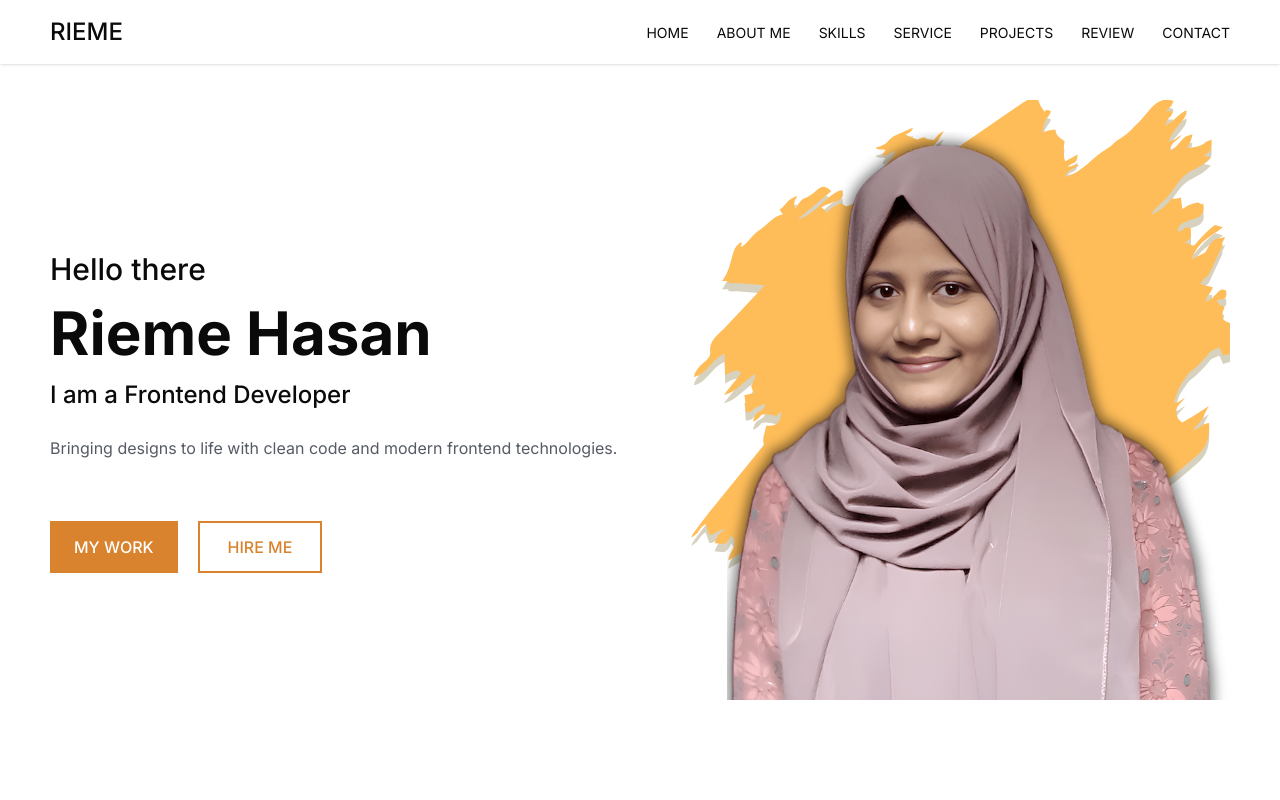
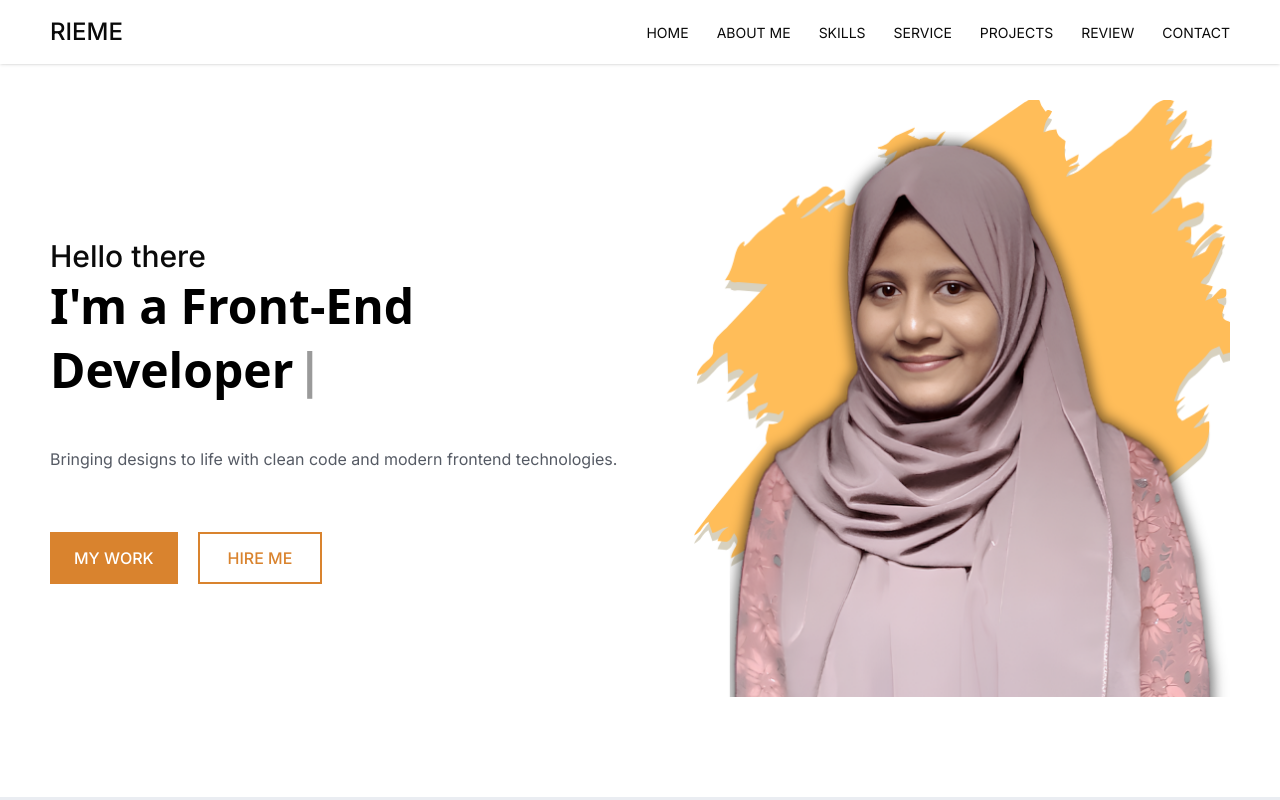
Before and after one commit to riemetoba/Rieme_portfolio, a React (Vite) app: page / in a window 1280 px wide. Shown: the top 800 px of the page. Built offline with nearby package versions, Linux system fonts and the light colour scheme.

Commit message:
update: typeWriter part

```diff
--- a/src/components/layouts/Banner.jsx
+++ b/src/components/layouts/Banner.jsx
@@ -1,32 +1,54 @@
-import Container from "../Container"
-import Image from "../Image"
-import toba from "/src/assets/toba.png"
-import { Typewriter } from 'react-simple-typewriter';
-
+import Container from "../Container";
+import Image from "../Image";
+import toba from "/src/assets/toba.png";
+import { Typewriter } from "react-simple-typewriter";
 
 const Banner = () => {
   return (
     <div className="bg-white py-10 lg:py-25">
       <Container>
-        <div className={"lg:justify-between items-center flex flex-col gap-y-5 lg:gap-y-0 lg:flex-row"}>
+        <div
+          className={
+            "lg:justify-between items-center flex flex-col gap-y-5 lg:gap-y-0 lg:flex-row"
+          }
+        >
           <div className="px-2 lg:px-0">
-                <h3 className="pt-6 text-xl lg:text-3xl font-inter font-medium">Hello there</h3>
-                <h1 className="text-4xl lg:text-6xl font-inter font-bold py-4">Rieme Hasan</h1>
-                <p className="text-lg lg:text-2xl font-inter font-medium">I am a Frontend Developer</p>
-                <p className="text-sm lg:text-base font-inter leading-relaxed py-6 text-[#555A64]">Bringing designs to life with clean code and modern frontend technologies.</p>
+            <h3 className="pt-6 text-xl lg:text-3xl font-inter font-medium">
+              Hello there
+            </h3>
+            <h1 className="text-2xl md:text-[30px] lg:text-[48px] font-bold text-black mb-5">
+              <span className="mr-3">I'm</span>
+              <Typewriter
+                words={["Rieme Hasan", "a Front-End Developer"]}
+                loop={true}
+                cursor
+                cursorStyle="|"
+                typeSpeed={100}
+                deleteSpeed={80}
+                delaySpeed={1500}
+              />
+            </h1>
+            <p className="text-sm lg:text-base font-inter leading-relaxed py-6 text-[#555A64]">
+              Bringing designs to life with clean code and modern frontend
+              technologies.
+            </p>
             <div className="flex items-center gap-x-5">
-                     <button className="py-3.5 px-6 mt-9 bg-org text-[#ffffff] font-inter font-medium uppercase hover:text-white hover:bg-black duration-300">My Work</button>
-                     <button className="py-3 px-7 mt-9 border-2 border-org text-org font-inter font-medium uppercase hover:text-white hover:bg-org duration-300">Hire Me</button>
+              <button className="py-3.5 px-6 mt-9 bg-org text-[#ffffff] font-inter font-medium uppercase hover:text-white hover:bg-black duration-300">
+                My Work
+              </button>
+              <button className="py-3 px-7 mt-9 border-2 border-org text-org font-inter font-medium uppercase hover:text-white hover:bg-org duration-300">
+                Hire Me
+              </button>
             </div>
           </div>
           {/* image  */}
           <div className="">
-                <Image src={toba}/>
+            <Image src={toba} />
           </div>
         </div>
       </Container>
     </div>
-  )
-}
+  );
+};
 
-export default Banner
+export default Banner;
```
Lines whose indentation alone changed are shown as unchanged.
